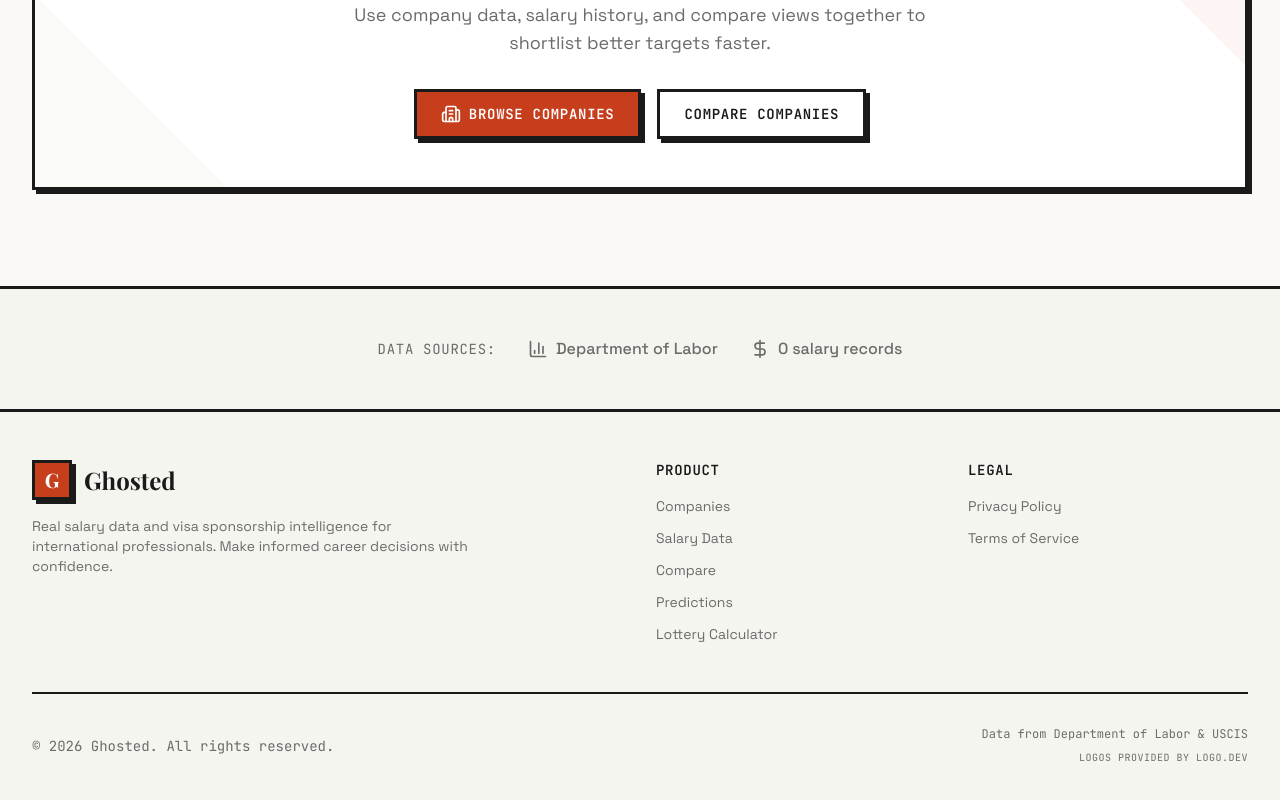
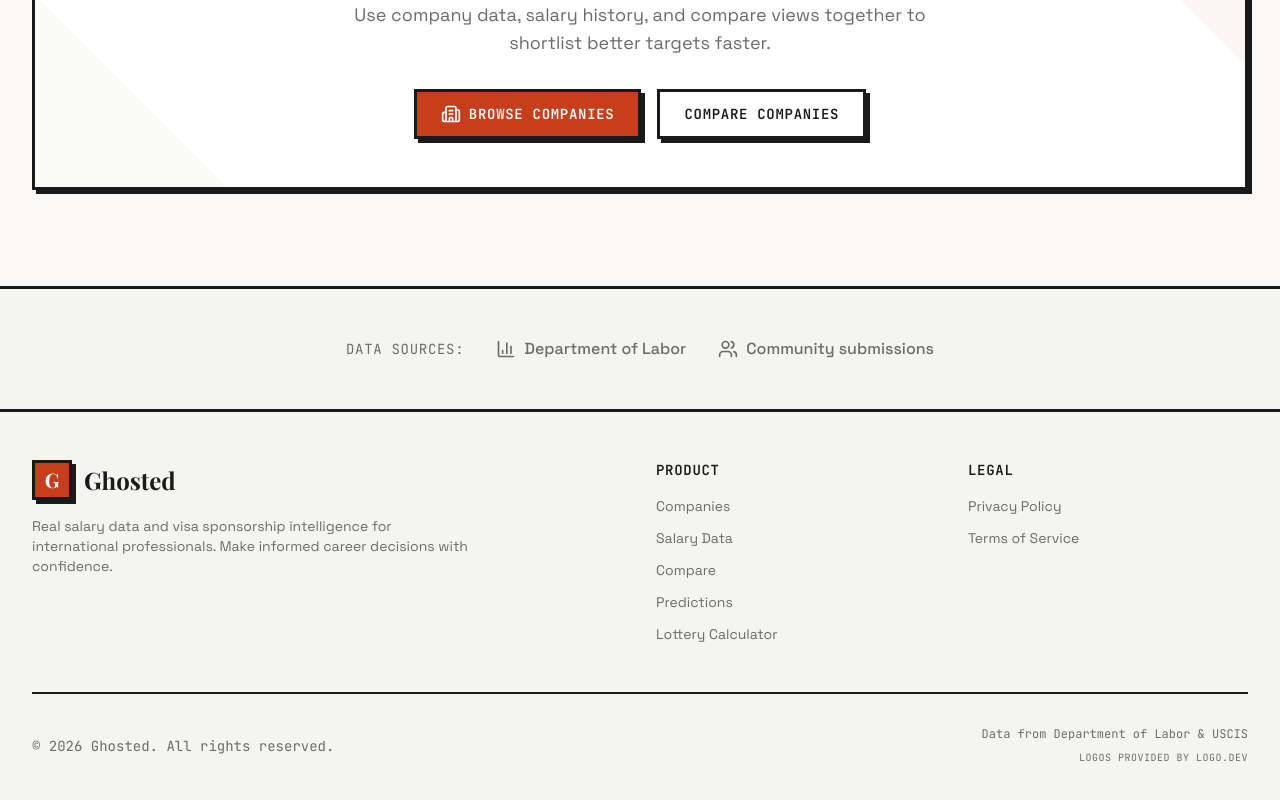
Before and after one commit to Yabuku-xD/Ghosted, a React (Vite) app in the folder frontend/: page / in a window 1280 px wide. Shown: the part 2450-3250 px from the top of the page. Built offline with nearby package versions, Linux system fonts and the light colour scheme; no server answers; a web font is replaced by a local one.

Commit message:
fix(home): simplify data sources strip

```diff
--- a/frontend/package.json
+++ b/frontend/package.json
@@ -1,7 +1,7 @@
 {
   "name": "frontend",
   "private": true,
-  "version": "0.3.12",
+  "version": "0.3.13",
   "type": "module",
   "scripts": {
     "dev": "vite",
--- a/frontend/src/pages/Home.tsx
+++ b/frontend/src/pages/Home.tsx
@@ -6,7 +6,6 @@ import {
   Building2,
   Calculator,
   Database,
-  DollarSign,
   Scale,
   TrendingUp,
   Users,
@@ -379,19 +378,9 @@ function Home() {
                 <span className="font-medium text-primary text-sm sm:text-base">Department of Labor</span>
               </div>
               <div className="flex items-center gap-2">
-                <DollarSign className="w-4 h-4 sm:w-5 sm:h-5" />
-                <span className="font-medium text-primary text-sm sm:text-base">
-                  {insightsLoading ? 'Loading...' : insights?.total_offers?.toLocaleString() || '0'} salary records
-                </span>
+                <Users className="w-4 h-4 sm:w-5 sm:h-5" />
+                <span className="font-medium text-primary text-sm sm:text-base">Community submissions</span>
               </div>
-              {hasCommunityData ? (
-                <div className="flex items-center gap-2">
-                  <Users className="w-4 h-4 sm:w-5 sm:h-5" />
-                  <span className="font-medium text-primary text-sm sm:text-base">
-                    {insightsLoading ? 'Loading...' : insights?.community_offers?.toLocaleString() || '0'} community submissions
-                  </span>
-                </div>
-              ) : null}
             </div>
           </div>
         </div>
```
Also changed, not shown: 2 other files (tests, documents, lock files or other folders).
